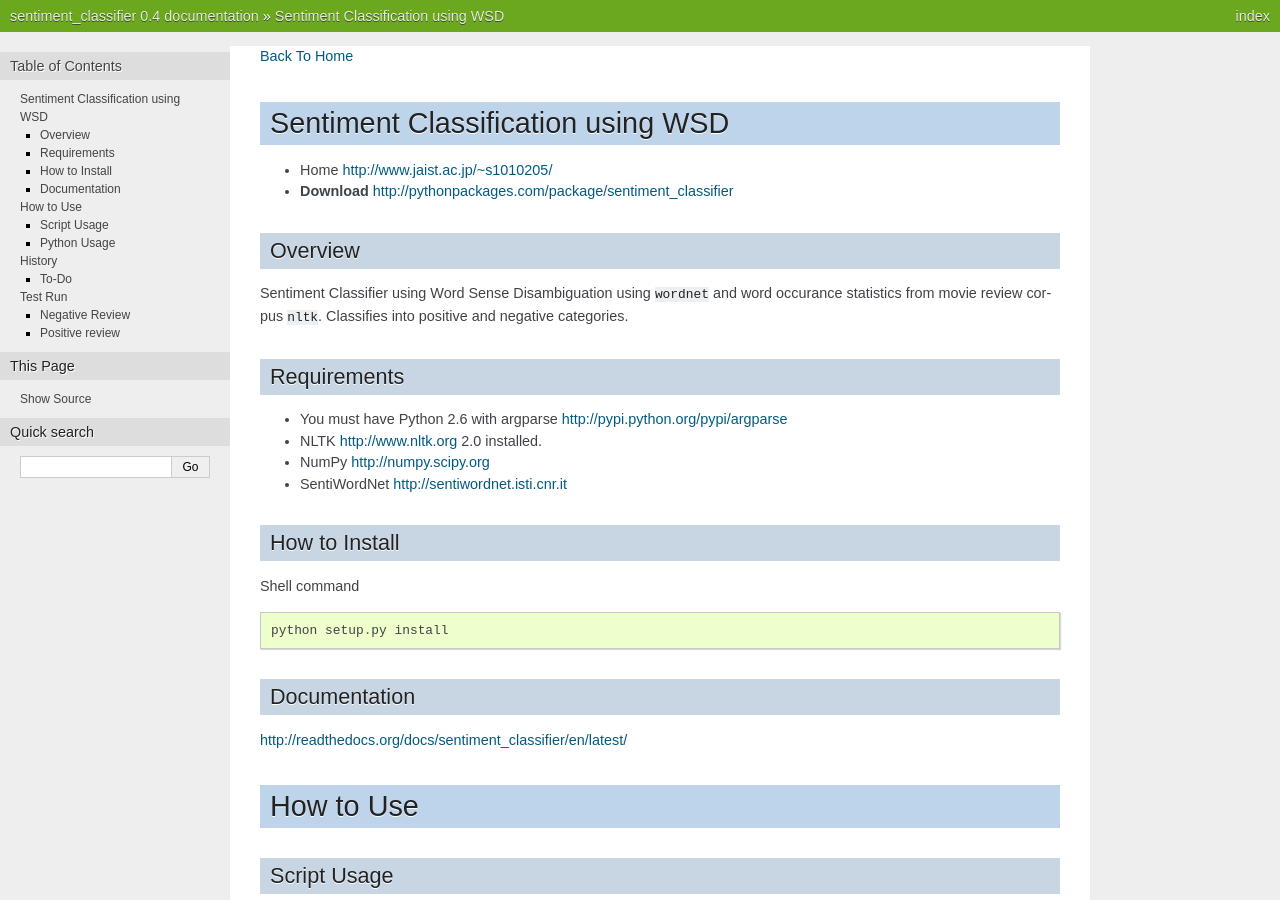
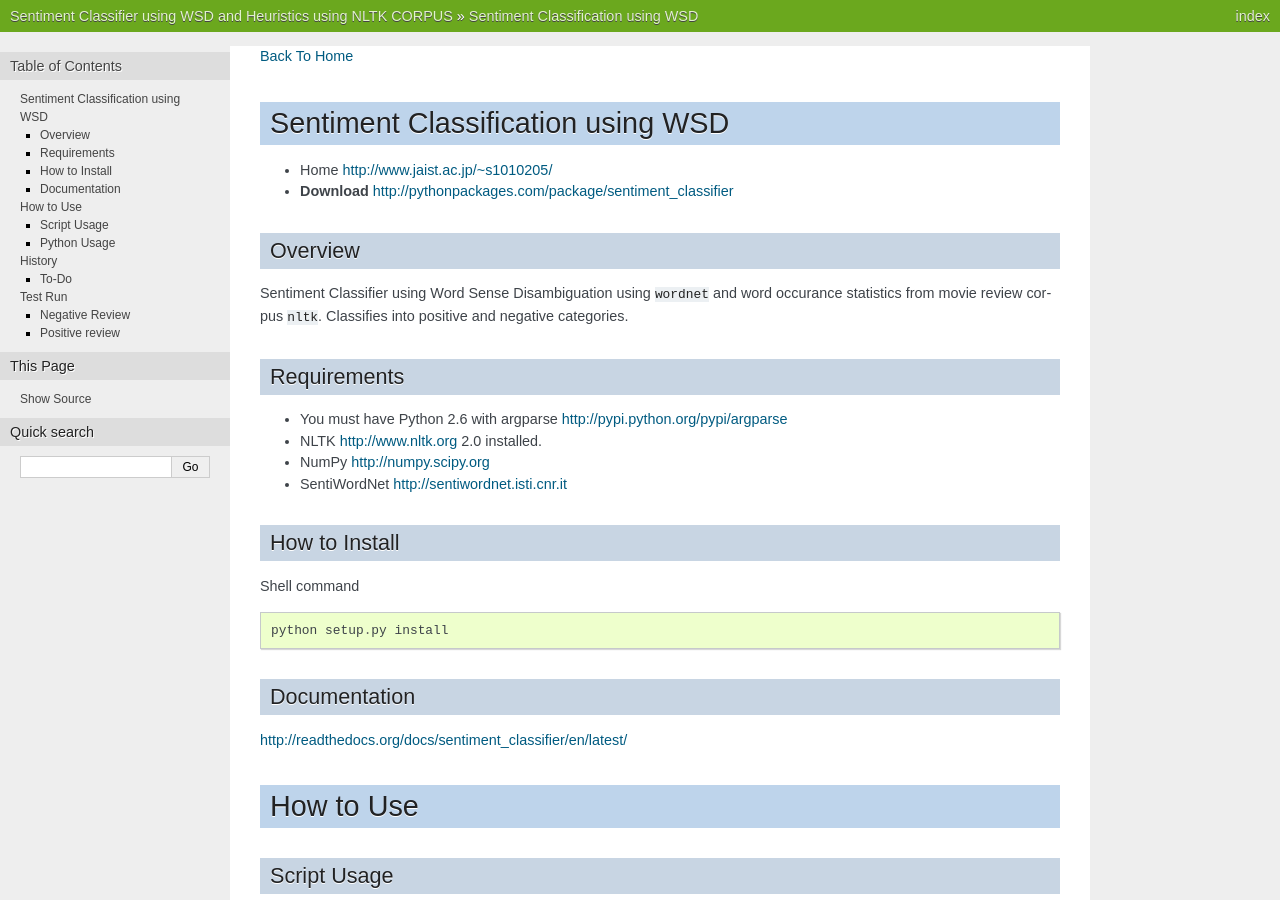
Before and after one commit to kevincobain2000/sentiment_classifier, a Sphinx documentation site: the page built from docs/index.rst, in a window 1280 px wide and 900 px high. Built offline with Sphinx 7.4.7, drawn with Linux system fonts in a browser that asks for light colours; comment, search, counter and statistics services are not loaded; some of the changed text lies outside the part shown.

Commit message:
automatic push committed

```diff
--- a/docs/conf.py
+++ b/docs/conf.py
@@ -103,7 +103,7 @@ html_theme = 'nature'
 
 # The name for this set of Sphinx documents.  If None, it defaults to
 # "<project> v<release> documentation".
-#html_title = None
+html_title = "Sentiment Classifier using WSD and Heuristics using NLTK CORPUS"
 
 # A shorter title for the navigation bar.  Default is the same as html_title.
 #html_short_title = None
```
Also changed, not shown: 7 other files.
